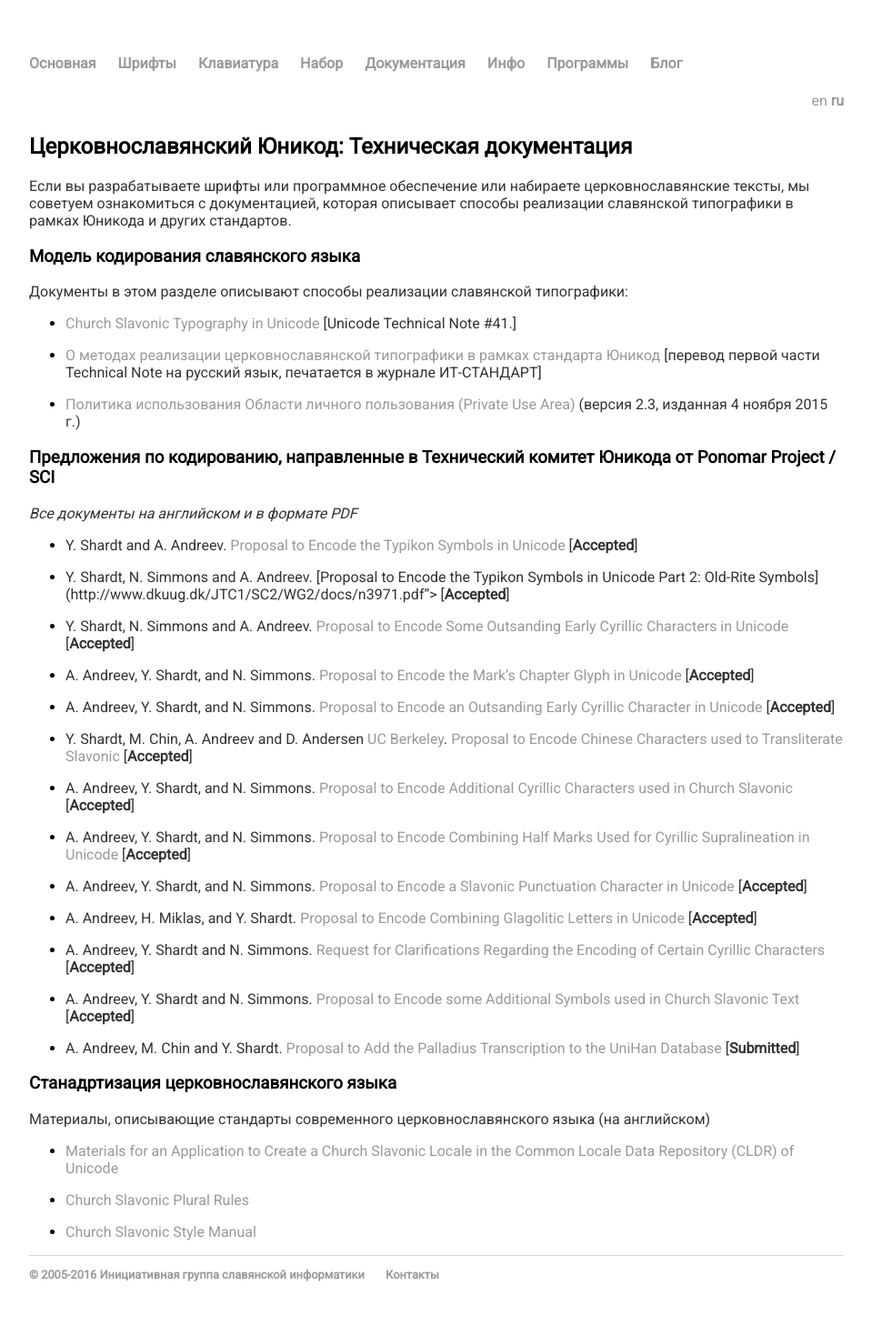
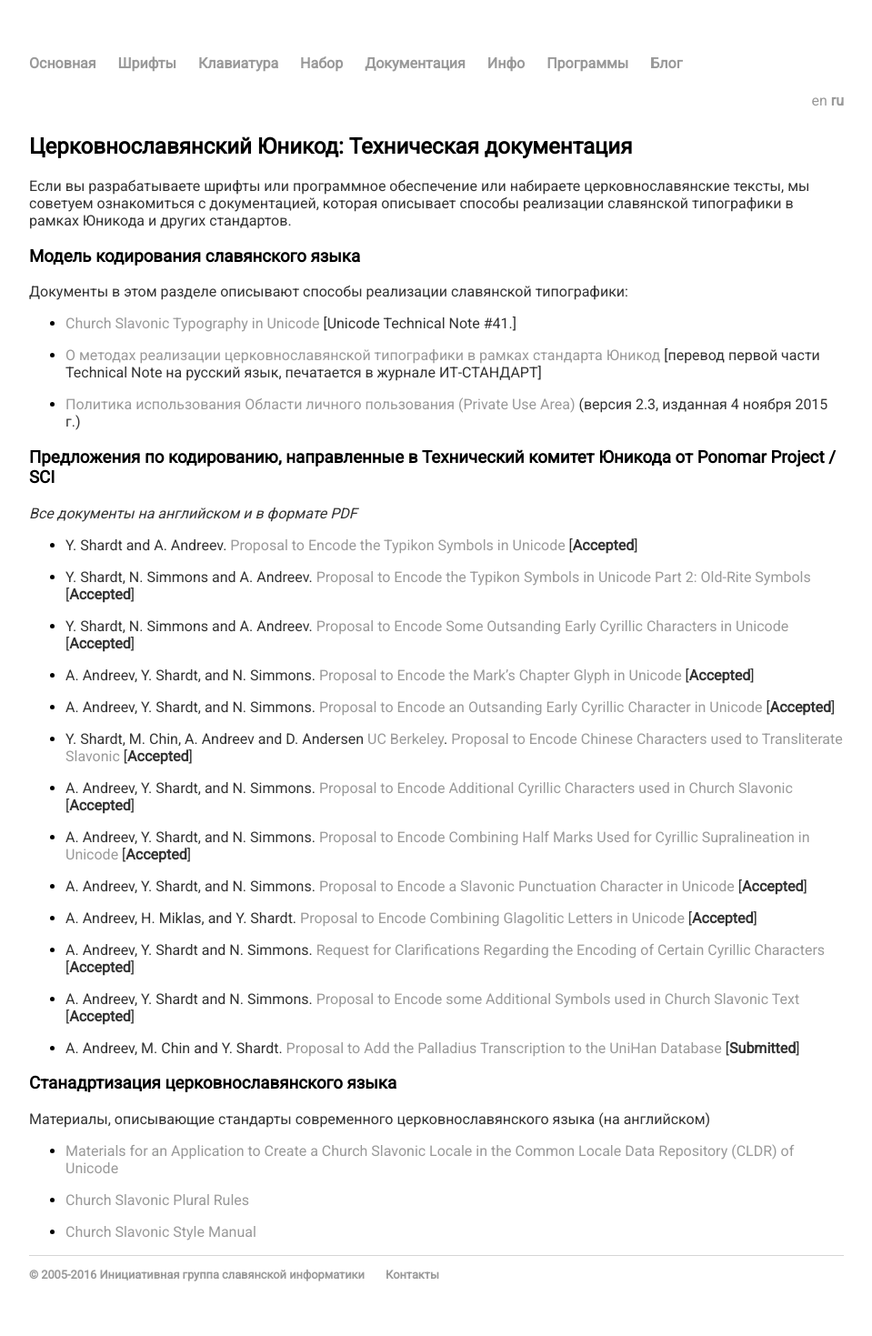
Before and after one commit to slavonic/slavonic.github.io, a Jekyll site: the page built from ru/dox.md, in a window 1280 px wide. Shown: the whole page at 91% size, without its empty margins (160-1119 px from the left). Built offline with Jekyll 4.4.1, drawn with Linux system fonts in a browser that asks for light colours; our own code applies the rules of GitHub Pages for plain Markdown files.

Commit message:
Update dox.md

```diff
--- a/ru/dox.md
+++ b/ru/dox.md
@@ -28,7 +28,7 @@ _Все документы на английском и в формате PDF_
 
 * Y. Shardt and A. Andreev. [Proposal to Encode the Typikon Symbols in Unicode](http://std.dkuug.dk/jtc1/sc2/wg2/docs/n3772.pdf) [**Accepted**]
 
-* Y. Shardt, N. Simmons and A. Andreev. [Proposal to Encode the Typikon Symbols in Unicode Part 2: Old-Rite Symbols](http://www.dkuug.dk/JTC1/SC2/WG2/docs/n3971.pdf"> [**Accepted**]
+* Y. Shardt, N. Simmons and A. Andreev. [Proposal to Encode the Typikon Symbols in Unicode Part 2: Old-Rite Symbols](http://www.dkuug.dk/JTC1/SC2/WG2/docs/n3971.pdf) [**Accepted**]
 
 * Y. Shardt, N. Simmons and A. Andreev. [Proposal to Encode Some Outsanding Early Cyrillic Characters in Unicode](http://www.dkuug.dk/JTC1/SC2/WG2/docs/n3974.pdf) [**Accepted**]
 
```
